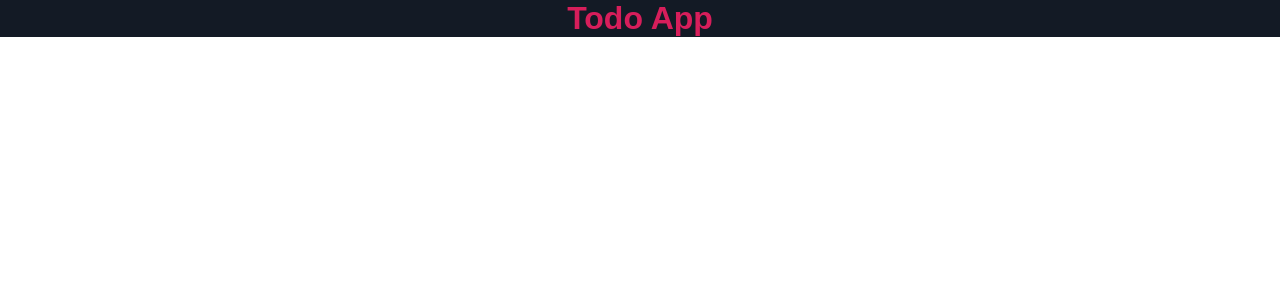
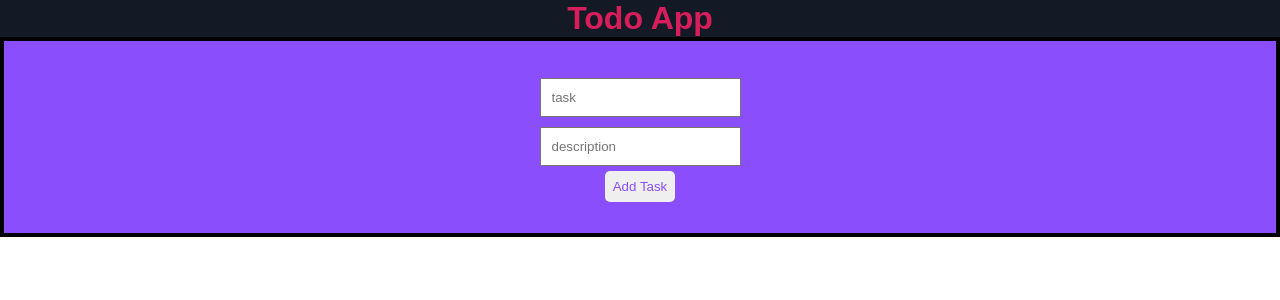
Before and after one commit to pjmiles/react-todo-app, a React (Create React App) app: page / in a window 1280 px wide. Shown: the top 300 px of the page. Built offline with nearby package versions, Linux system fonts and the light colour scheme.

Commit message:
form styled

```diff
--- a/src/App.css
+++ b/src/App.css
@@ -24,3 +24,38 @@
 .header h1 {
   color: var(--priamry);
 }
+
+.form-section {
+  background-color: var(--secondary);
+}
+
+.form-control-container {
+  height: 200px;
+  display: flex;
+  flex-direction: column;
+  justify-content: center;
+  border: 4px solid black;
+}
+
+.form-control {
+  align-self: center;
+}
+
+.form-input {
+ margin: 5px;
+ padding: 10px;
+}
+
+.btn {
+  padding: 8px;
+  border-radius: 5px;
+  outline: none;
+  border: none;
+  cursor: pointer;
+  color: var(--secondary);
+}
+
+.btn:hover {
+  background: var(--priamry);
+  color: var(--dark-alt);
+}
--- a/src/App.js
+++ b/src/App.js
@@ -2,10 +2,14 @@
 import './App.css';
 import './components/Header'
 import Header from './components/Header';
+import TaskForm from './components/TaskForm';
+
+
 function App() {
   return (
     <div className="App">
       <Header />
+      <TaskForm />
     </div>
   );
 }
--- /dev/null
+++ b/src/components/TaskForm.js
@@ -0,0 +1,33 @@
+const TaskForm = () => {
+  return (
+    <div className="form-section">
+      <form className="form-container">
+        <div className="form-control-container">
+          <div className="form-control">
+            <label htmlFor="title" />
+            <input
+            type="text"
+            className="form-input"
+            placeholder="task"
+             />
+          </div>
+
+          <div className="form-control">
+            <label htmlFor="description" />
+            <input
+              type="text"
+              className="form-input"
+              placeholder="description"
+            />
+          </div>
+
+          <div className="form-control">
+            <button className="btn">Add Task</button>
+          </div>
+        </div>
+      </form>
+    </div>
+  );
+};
+
+export default TaskForm;
```
